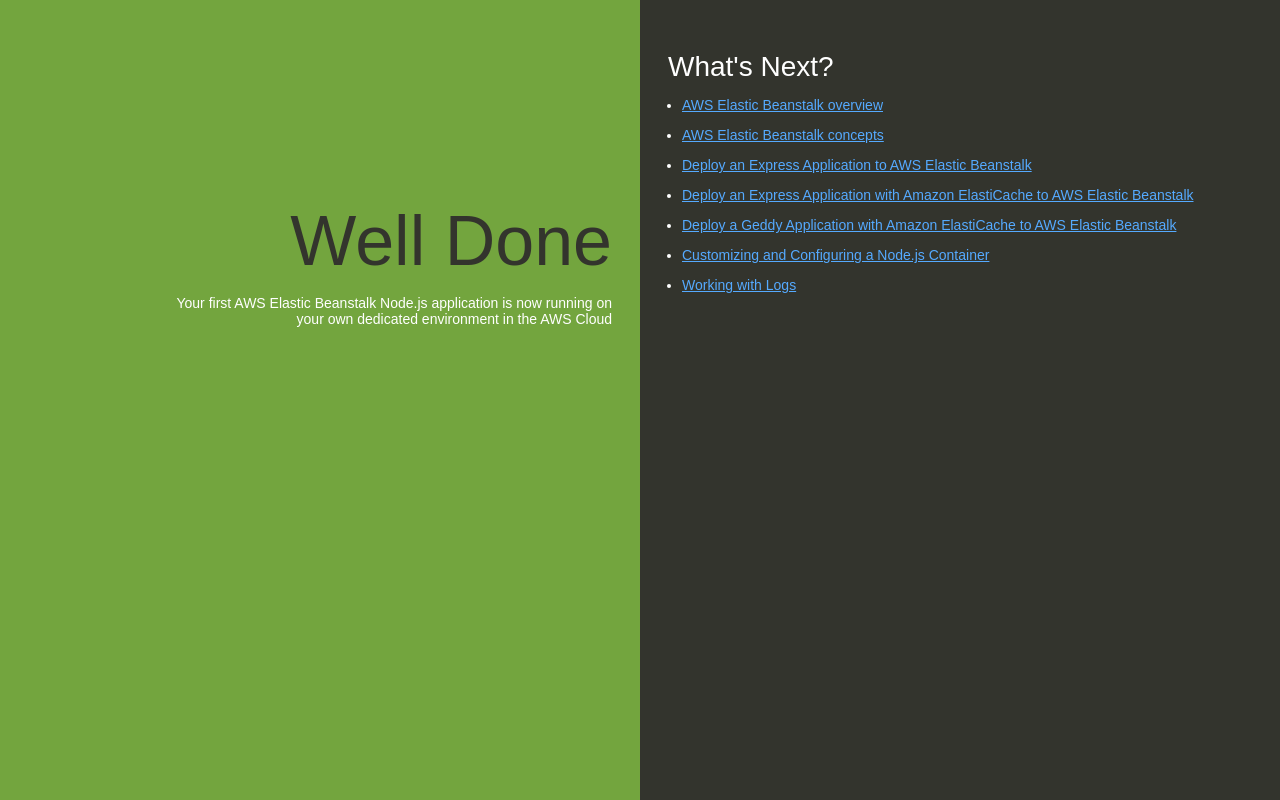
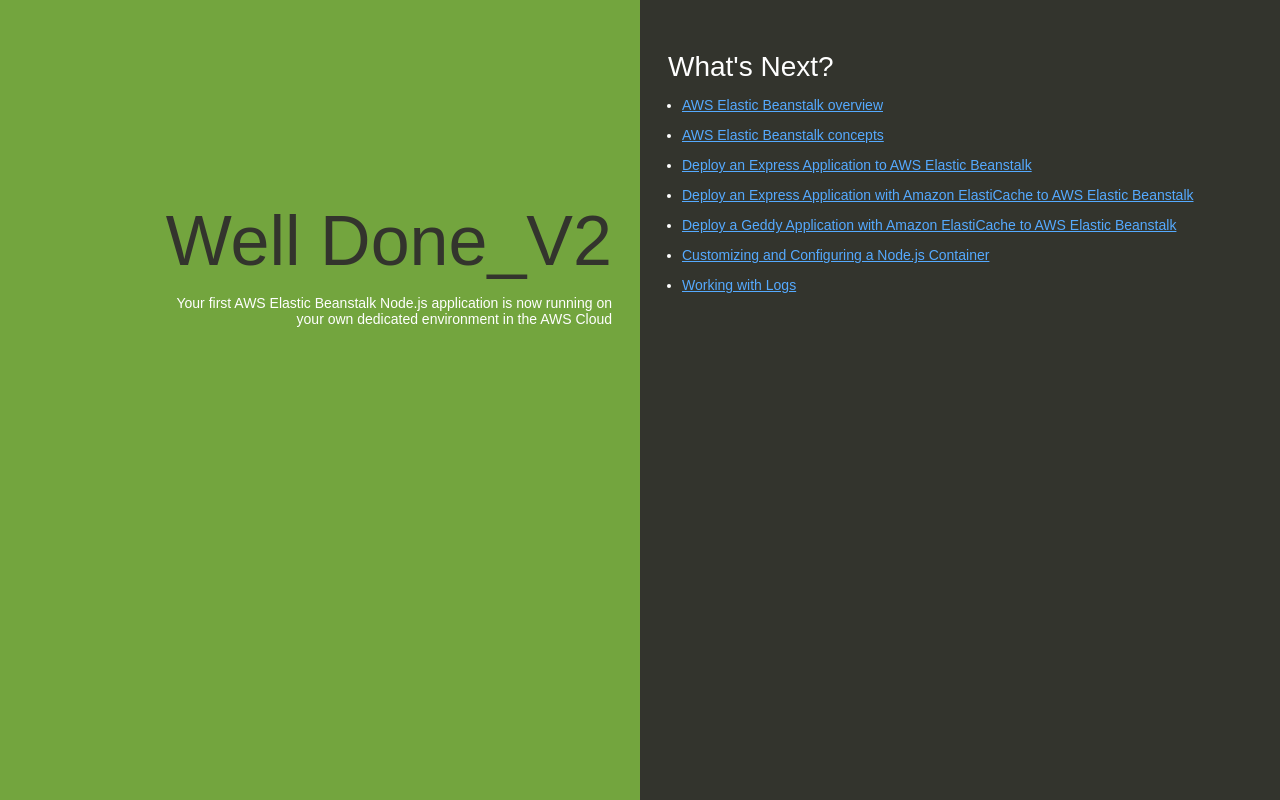
Before and after one commit to NishakhaSinha/demo, a website: page index.html in a window 1280 px wide. Drawn offline with Linux system fonts and the light colour scheme.

Commit message:
Add files via upload

```diff
--- a/index.html
+++ b/index.html
@@ -74,7 +74,7 @@
   </head>
   <body>
     <div class="textColumn">
-      <h1>Well Done</h1>
+      <h1>Well Done_V2</h1>
       <p>Your first AWS Elastic Beanstalk Node.js application is now running on your own dedicated environment in the AWS Cloud</p>
     </div>
     <div class="linksColumn">
```
